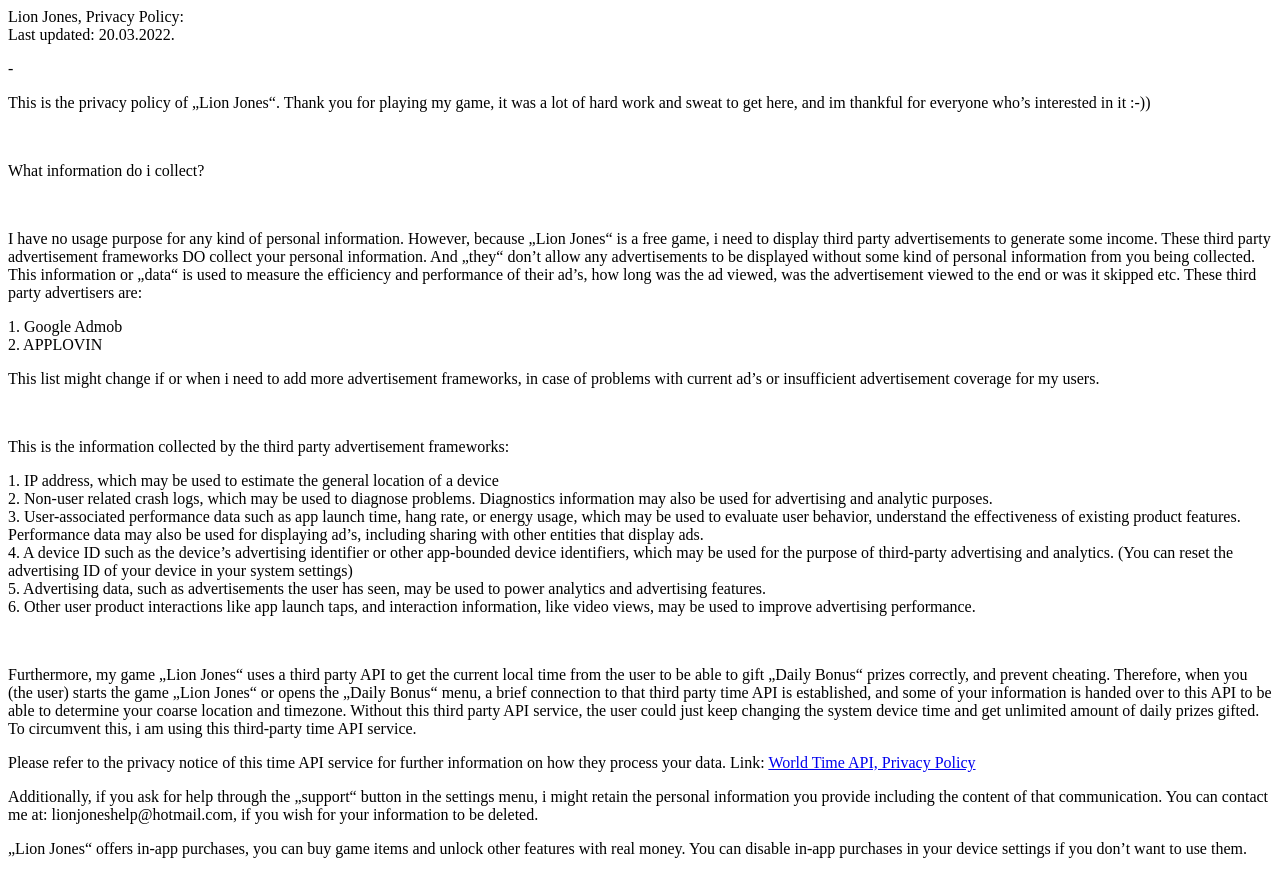
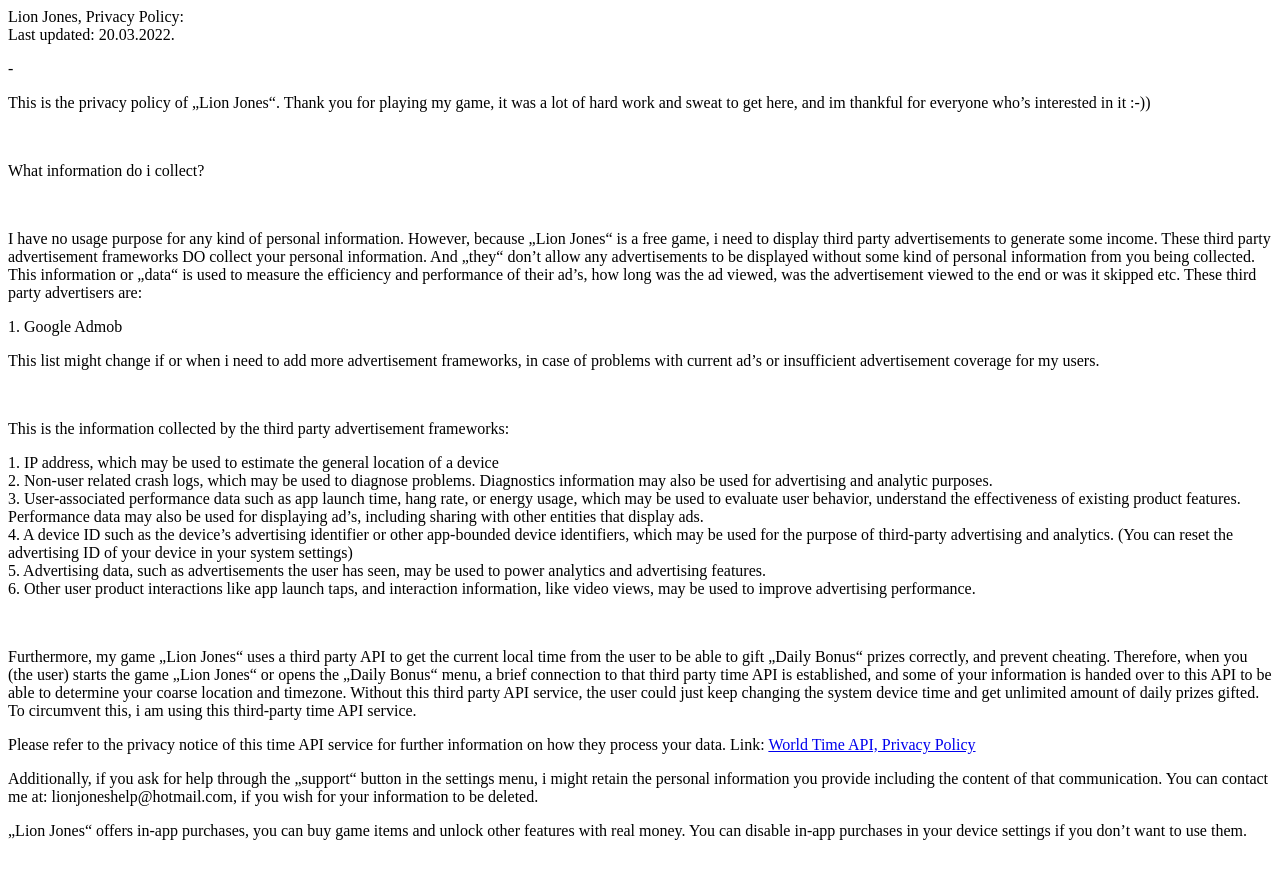
Before and after one commit to GamidGUTMANN/Lion-Jones, a plain HTML site: page Privacy Policy/index.html in a window 1280 px wide. Drawn offline with Linux system fonts and the light colour scheme.

Commit message:
Update index.html

```diff
--- a/Privacy Policy/index.html
+++ b/Privacy Policy/index.html
@@ -8,8 +8,7 @@ Last updated: 20.03.2022.</p>
 <br>
 <p>I have no usage purpose for any kind of personal information. However, because &bdquo;Lion Jones&ldquo; is a free game, i need to display third party advertisements to generate some income. These third party advertisement frameworks DO collect your personal information. And &bdquo;they&ldquo; don&rsquo;t allow any advertisements to be displayed without some kind of personal information from you being collected. This information or &bdquo;data&ldquo; is used to measure the efficiency and performance of their ad&rsquo;s, how long was the ad viewed, was the advertisement viewed to the end or was it skipped etc. These third party advertisers are:</p>
 
-<p>1. Google Admob<br>
-2. APPLOVIN</p>
+<p>1. Google Admob<p>
 
 <p>This list might change if or when i need to add more advertisement frameworks, in case of problems with current ad&rsquo;s or insufficient advertisement coverage for my users.</p>
 <br>
```
